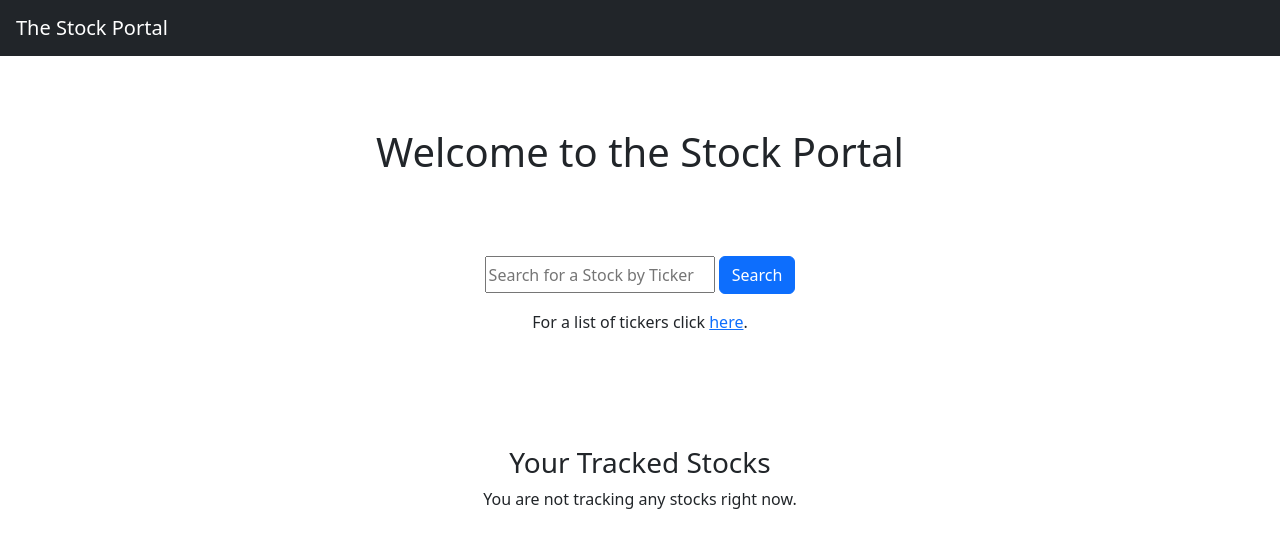
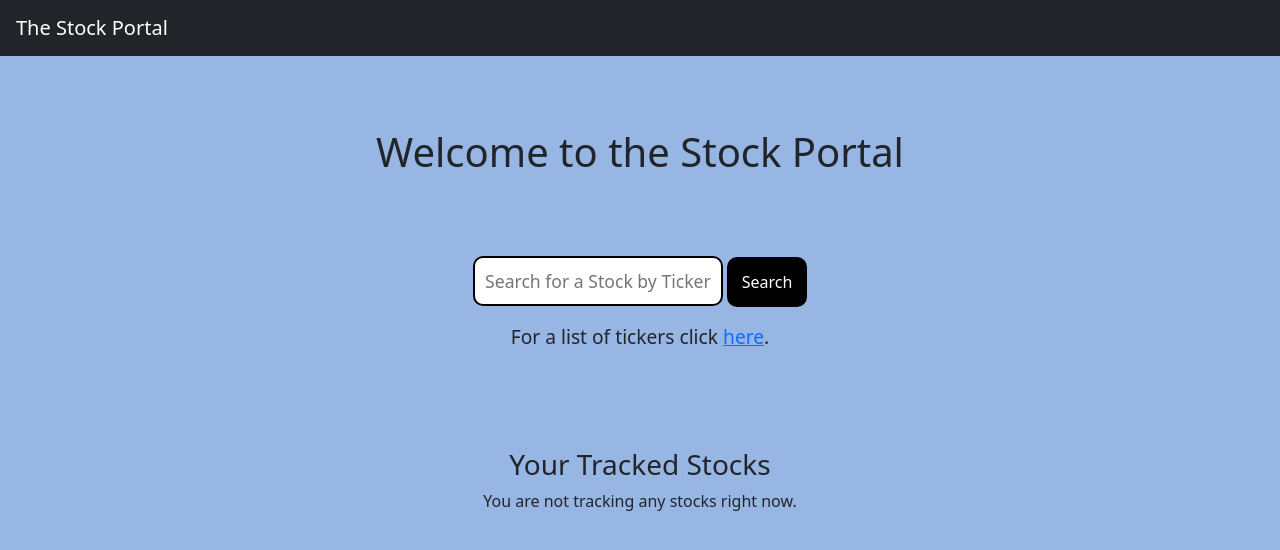
Before and after one commit to andrekolber/Capstone_Project_1, a Flask app: template templates/portal.html in a window 1280 px wide. Shown: the top 550 px of the page. Run offline with Flask 2, Linux system fonts and the light colour scheme; the template is opened without the code that fills it, so the values that code supplies are empty; some libraries are stand-ins or nearby versions.

Commit message:
12/21/21 commit

```diff
--- a/app.py
+++ b/app.py
@@ -3,6 +3,7 @@
 import os
 from flask import Flask, render_template, redirect, request, flash, session, g
 from flask_debugtoolbar import DebugToolbarExtension
+from sqlalchemy import exc
 from sqlalchemy.exc import IntegrityError
 import requests
 from keys import SECRET_KEY
@@ -151,16 +152,7 @@
         flash("Access unauthorized. Please Login First!", "danger")
         return redirect("/")
 
-    else:
-        url = f"{API_BASE_URL}/stock/sectors-performance?apikey={SECRET_KEY}"
-        response = requests.get(url)
-        r = response.json()
-
-        url2 = f"{API_BASE_URL}/quote/%5EGSPC?apikey={SECRET_KEY}"
-        response2 = requests.get(url2)
-        r2 = response2.json()
-
-        return render_template('portal.html', sectors=r, sandp=r2[0])
+    return render_template('portal.html')
 
 
 
@@ -178,8 +170,12 @@
             r = response.json()
             return render_template('search_results.html', stock=r[0])
         except:
-            flash("Please enter a valid stock ticker", "danger")
-            return redirect('/homepage')
+            if r['Error Message'] == "Limit Reach . Please upgrade your plan or visit our documentation for more details at https://financialmodelingprep.com/developer/docs/pricing ":
+                flash("Data currently not available. Try again later.", "danger")
+                return redirect('/homepage')
+            else:
+                flash("Please enter a valid stock ticker", "danger")
+                return redirect('/homepage')
 
 
 @app.route('/stock-search/<stock_symbol>')
@@ -280,10 +276,14 @@
         return redirect("/")
 
     else:
-        url = f"{API_BASE_URL}/quote/%5EGSPC?apikey={SECRET_KEY}"
-        response = requests.get(url)
-        r = response.json()
-        return render_template('/SandP.html', sandp=r[0])
+        try:
+            url = f"{API_BASE_URL}/quote/%5EGSPC?apikey={SECRET_KEY}"
+            response = requests.get(url)
+            r = response.json()
+            return render_template('SandP.html', sandp=r[0])
+        except:
+            flash("Data currently not available. Try again later.", "danger")
+            return redirect('/homepage')
 
 
 @app.route('/sectors')
@@ -293,8 +293,30 @@
         return redirect("/")
 
     else:
-        url = f"{API_BASE_URL}/stock/sectors-performance?apikey={SECRET_KEY}"
-        response = requests.get(url)
-        r = response.json()
+        try:
+            url = f"{API_BASE_URL}/stock/sectors-performance?apikey={SECRET_KEY}"
+            response = requests.get(url)
+            r = response.json()
+            return render_template('sectors.html', sectors=r)
+        except:
+            if r['Error Message'] == "Limit Reach . Please upgrade your plan or visit our documentation for more details at https://financialmodelingprep.com/developer/docs/pricing ":
+                flash("Data currently not available. Try again later.", "danger")
+                return redirect('/homepage')
 
-        return render_template('/sectors.html', sectors=r)
+
+
+
+
+
+
+def get_sectors():
+    url = f"{API_BASE_URL}/stock/sectors-performance?apikey={SECRET_KEY}"
+    response = requests.get(url)
+    r = response.json()
+    return r
+
+def get_stock():
+    url = f"{API_BASE_URL}/quote/aKJSHSD?apikey={SECRET_KEY}"
+    response = requests.get(url)
+    r = response.json()
+    return r
--- a/requirements.txt
+++ b/requirements.txt
@@ -15,6 +15,7 @@
 Flask-SQLAlchemy==2.5.1
 Flask-WTF==1.0.0
 greenlet==1.1.2
+gunicorn==20.1.0
 idna==3.3
 importlib-metadata==4.8.2
 ipython==7.30.1
@@ -23,6 +24,7 @@
 Jinja2==3.0.3
 MarkupSafe==2.0.1
 matplotlib-inline==0.1.3
+nose==1.3.7
 parso==0.8.3
 pexpect==4.8.0
 pickleshare==0.7.5
--- /dev/null
+++ b/runtime.txt
@@ -0,0 +1 @@
+python-3.7.9
--- a/static/style.css
+++ b/static/style.css
@@ -1,3 +1,7 @@
+body {
+    background-color: rgb(151, 182, 228);
+}
+
 #homepage-h1 {
     text-align: center;
     padding-top: 3rem;
@@ -26,21 +30,35 @@
 
 #search-form p {
     padding-top: .8rem;
+    font-size: 1.2rem;
 }
 
 #stock-search {
-    width: 230px;
-    height: 37px;
+    width: 250px;
+    height: 50px;
+    border: 2px solid black;
+    border-radius: 10px;
+    text-align: center;
+    font-size: 1.1rem;
+}
+
+#stock-search:hover {
+    background-color: #d0d5ebaf;
+    transition: .2s;
 }
 
 #search-btn {
-    height: 38px;
+    height: 50px;
+    width: 80px;
     margin-bottom: 3px;
+    border-radius: 10px;
+    background-color: black;
+    border: black;
 }
 
 #tracked-stocks-div {
     text-align: center;
-    margin-top: 3rem;
+    margin-top: 2rem;
 }
 #tracked-stocks-list {
     list-style-type: none;
--- a/templates/SandP.html
+++ b/templates/SandP.html
@@ -8,7 +8,7 @@
     <div id="SandP-list">
     <ul>
         <li><b>Price: </b>{{sandp['price']}}</li>
-        <li><b>Changes Percentage: </b>{{sandp['changesPercentage']}}</li>
+        <li><b>Changes Percentage: </b>{{sandp['changesPercentage']}}%</li>
         <li><b>Change: </b>{{sandp['change']}}</li>
         <li><b>Day Low: </b>{{sandp['dayLow']}}</li>
         <li><b>Day High: </b>{{sandp['dayHigh']}}</li>
--- a/templates/base.html
+++ b/templates/base.html
@@ -11,6 +11,7 @@
   <link rel="shortcut icon" href="/static/favicon.ico">
 </head>
 <body>
+
     <nav class="navbar navbar-expand-lg navbar-dark bg-dark">
         <div class="navbar-collapse collapse w-100 order-0 order-md-0 dual-collapse2">
         <a class="navbar-brand" href="/">The Stock Portal</a>
--- a/templates/edit.html
+++ b/templates/edit.html
@@ -29,9 +29,9 @@
         {% endif %}
         {{ form.password(placeholder="Enter your password to confirm", class="form-control") }}
 
-        <div class="edit-btn-area">
+        <div id="edit-btn-area">
           <button class="btn btn-success">Edit this user!</button>
-          <a href="/homepage" class="btn btn-outline-secondary">Cancel</a>
+          <a href="/homepage" class="btn btn-danger">Cancel</a>
         </div>
       </form>
     </div>
--- a/test_views.py
+++ b/test_views.py
@@ -8,7 +8,7 @@
 from models import db, User, TrackedStock
 
 os.environ['DATABASE_URL'] = "postgresql:///stock-portal-test"
-from app import CURR_USER_KEY, app
+from app import CURR_USER_KEY, app, do_login
 app.config['TESTING'] = True
 app.config['DEBUG_TB_HOSTS'] = ['dont-show-debug-toolbar']
 app.config['SQLALCHEMY_ECHO'] = False
@@ -168,5 +168,5 @@
 
 
     def test_login(self):
-        user = User.authenticate(self.testuser.username, self.testuser.passsword)
-        self.assertTrue(user)
+        with app.test_client() as client:
+            self.assertTrue(User.authenticate(self.testuser.username, self.testuser.password))
```
Also changed, not shown: other parts of static/style.css (+35 -8 lines), templates/tickers_list.html (+5 -2 lines), 1 other file.
